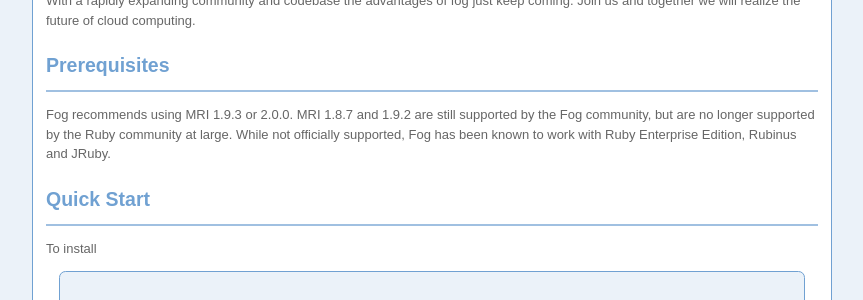
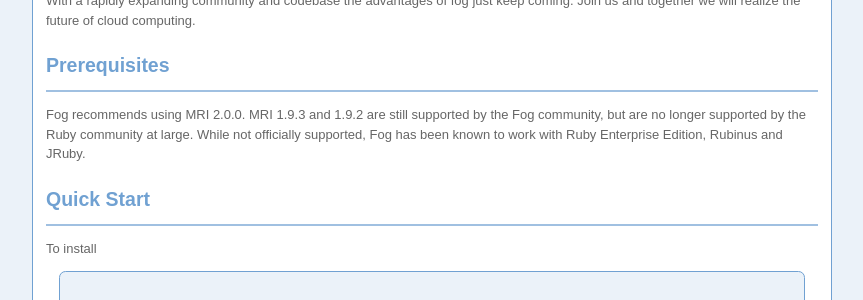
Before and after one commit to fog/fog.github.com, a Jekyll site: the page built from index.markdown, in a window 1280 px wide and 900 px high, scrolled down 301 px. Shown: the part 153-453 px from the top of the window, without its empty margins (208-1071 px from the left). Built offline with Jekyll 4.4.1, drawn with Linux system fonts in a browser that asks for light colours; nearby versions of some CDN libraries.

Commit message:
Modified reference where Ruby 1.9.3 was mentioned as still being supported. Removed and/or fixed dead hyperlinks

```diff
--- a/about/getting_started.markdown
+++ b/about/getting_started.markdown
@@ -5,7 +5,7 @@ title:  Getting Started
 
 ## Prerequisites
 
-Fog recommends using MRI 1.9.3 or 2.0.0.  MRI 1.8.7 and 1.9.2 are still supported by the Fog community, but are no longer supported by the Ruby community at large.  While not officially supported, Fog has been known to work with Ruby Enterprise Edition, Rubinus and JRuby.
+Fog recommends using MRI 2.0.0.  MRI 1.9.3 and 1.9.2 are still supported by the Fog community, but are no longer supported by the Ruby community at large.  While not officially supported, Fog has been known to work with Ruby Enterprise Edition, Rubinus and JRuby.
 
 ## Installation
 
--- a/about/press.markdown
+++ b/about/press.markdown
@@ -44,7 +44,7 @@ Mentions and blog posts from elsewhere in reverse chronological order by day (an
 
 **October 13, 2010**
 
-* [Engine Yard Announces Formal Support for ‘fog’ to Ensure Application Portability in the Cloud](http://www.engineyard.com/company/press/2010-10-13-engine-yard-announces-formal-support-for-%E2%80%98fog%E2%80%99-to-ensure-application-portability-in-the-cloud)
+* [Engine Yard Announces Formal Support for ‘fog’ to Ensure Application Portability in the Cloud](http://www.engineyard.com/company/$)
 * [Wesley Beary and fog Promoted to the Engine Yard Open Source Program](http://www.engineyard.com/blog/2010/wesley-beary-and-fog-promoted-to-the-engine-yard-open-source-program/)
 
 **September 28, 2010**
--- a/about/projects_using_fog.markdown
+++ b/about/projects_using_fog.markdown
@@ -29,8 +29,6 @@ Thanks for following these rules to keep the quality high and and the content us
 * [CloudForms](http://www.redhat.com/products/cloud-computing/cloudforms/) = OpenStack => \[Compute, Storage, Image, Network\]
 * [DevStructure](http://devstructure.com/) = AWS => Compute, Rackspace => Compute, Slicehost => Compute
 * [Engine Yard AppCloud](http://www.engineyard.com/cloud) = AWS => \[Compute, Storage\]
-* [iSwifter](http://iswifter.youwebinc.com/) = BlueBox => Compute
-* [OpenFeint](http://openfeint.com) = BlueBox => Compute
 * [PeopleAdmin](http://www.peopleadmin.com) = AWS => \[Compute, Storage\]
 * [PHPFog](https://phpfog.com) = AWS => Compute
 * [RowFeeder](https://rowfeeder.com) = Blue Box Group => Compute
--- a/index.markdown
+++ b/index.markdown
@@ -13,7 +13,7 @@ With a rapidly expanding community and codebase the advantages of fog just keep
 
 ## Prerequisites
 
-Fog recommends using MRI 1.9.3 or 2.0.0.  MRI 1.8.7 and 1.9.2 are still supported by the Fog community, but are no longer supported by the Ruby community at large.  While not officially supported, Fog has been known to work with Ruby Enterprise Edition, Rubinus and JRuby.
+Fog recommends using MRI 2.0.0.  MRI 1.9.3 and 1.9.2 are still supported by the Fog community, but are no longer supported by the Ruby community at large.  While not officially supported, Fog has been known to work with Ruby Enterprise Edition, Rubinus and JRuby.
 
 ## Quick Start
 
--- a/storage/index.markdown
+++ b/storage/index.markdown
@@ -127,7 +127,7 @@ More clouds? How much extra stuff will you have to do for these services!?! Hard
 
 ## Google Cloud Storage
 
-Sign up <a href="http://gs-signup-redirect.appspot.com/">here</a> and get your credentials <a href="https://storage.cloud.google.com/m">here</a> under the section "Interoperable Access".
+Sign up <a href="https://cloud.google.com/storage/docs/signup?hl=en">here</a> and get your credentials <a href="https://storage.cloud.google.com/m">here</a> under the section "Interoperable Access".
 
     connection = Fog::Storage.new({
       :provider                         => 'Google',
```
